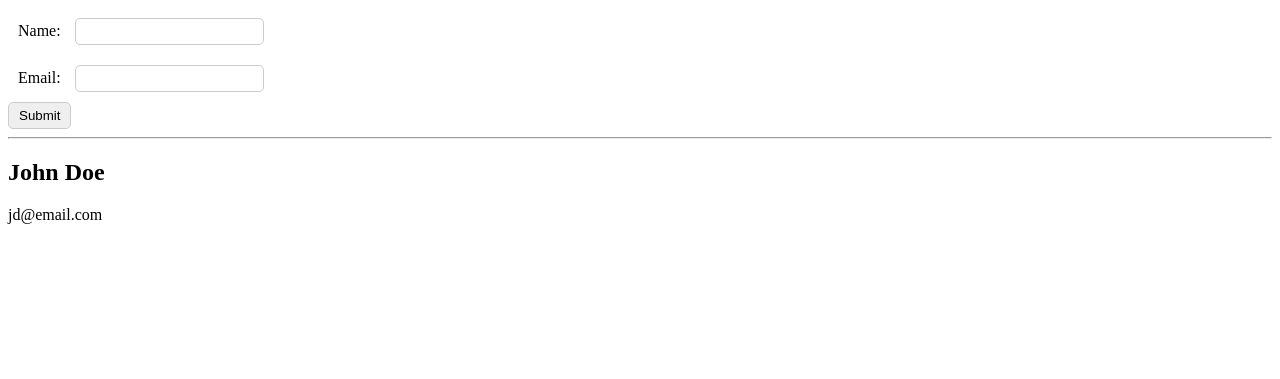
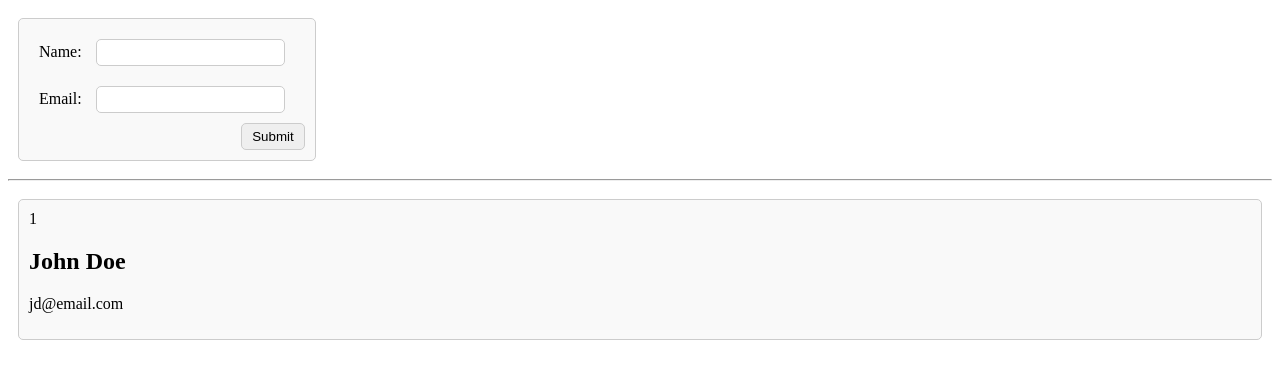
Before and after one commit to Ronterox/htmx-server, a PHP site: page /index.php in a window 1280 px wide. Shown: the top 379 px of the page. Run offline with PHP 8.4, Linux system fonts and the light colour scheme.

Commit message:
Prettier contacts

```diff
--- a/html/index.html
+++ b/html/index.html
@@ -33,11 +33,46 @@
         border: 1px solid #ccc;
     }
 
+    form {
+        margin: 10px;
+        padding: 10px;
+        border: 1px solid #ccc;
+        border-radius: 5px;
+        background-color: #f9f9f9;
+        display: inline-block;
+    }
+
     button[type="submit"] {
         padding: 5px 10px;
         border-radius: 5px;
         border: 1px solid #ccc;
         cursor: pointer;
+        float: inline-end;
+    }
+
+    #contacts {
+        max-height: 80vh;
+        overflow-y: auto;
+        scroll-snap-align: start;
+        scroll-snap-type: y mandatory;
+        scroll-snap-stop: always;
+        counter-reset: contact;
+    }
+
+    #contacts>div {
+        margin: 10px;
+        padding: 10px;
+        border: 1px solid #ccc;
+        border-radius: 5px;
+        background-color: #f9f9f9;
+        counter-increment: contact;
+        position: sticky;
+        top: calc(counter(contact) * 100px);
+    }
+
+    #contacts>div::before {
+        content: counter(contact);
+        margin-right: 10px;
     }
 </style>
 
--- a/index.php
+++ b/index.php
@@ -10,5 +10,7 @@ $contact = [
 ];
 
 $contacts = $_SESSION['contacts'] ?? [$contact];
+
 view('index.html', 'all', compact('contacts'));
+
 $_SESSION['contacts'] = $contacts;
```
